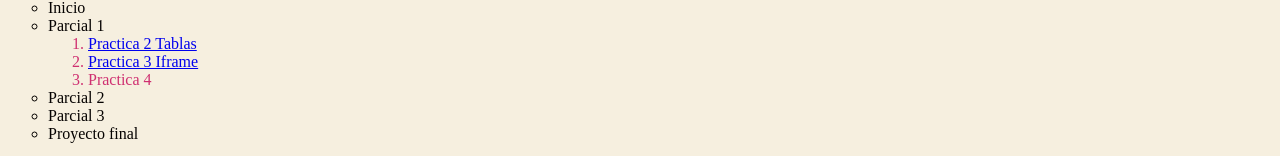
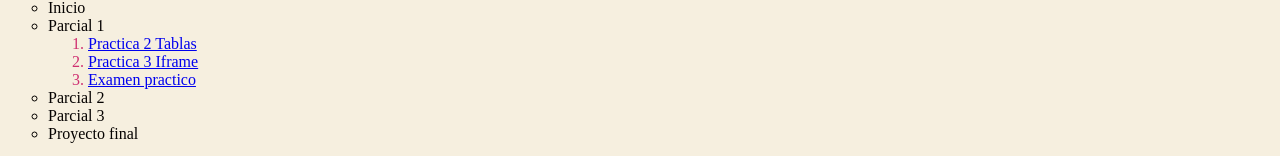
Before and after one commit to carhil127/PortafolioEvidencias_WebI, a plain HTML site: page index.html in a window 1280 px wide. Shown: the part 1258-1414 px from the top of the page. Drawn offline with Linux system fonts and the light colour scheme.

Commit message:
Add files via upload

```diff
--- a/index.html
+++ b/index.html
@@ -89,7 +89,7 @@
 				<ol type="1" style="color: #cf2f70 ;">
 					<li><a href="practica2_tablas.html">Practica 2 Tablas</a></li>
 					<li><a href="practica3_iframe.html">Practica 3 Iframe</a></li>
-					<li>Practica 4</li>
+					<li> <a href="EP_P1-184352.html">Examen practico </a></li>
 				</ol>
 			<li>Parcial 2</li>
 			<li>Parcial 3</li>
```
